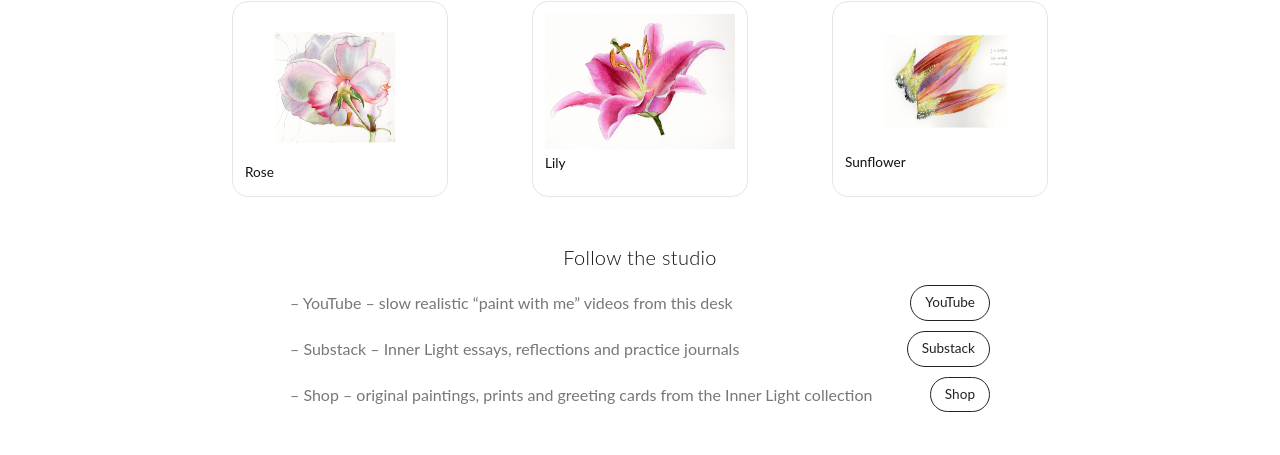
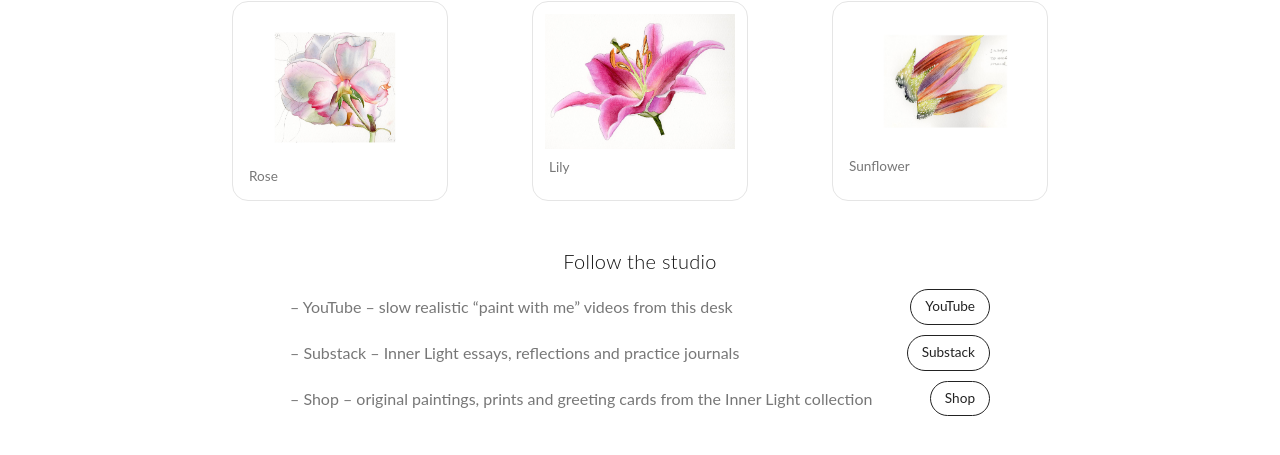
Before and after one commit to Leondecoding/Leondecoding.github.io, a Jekyll site: the page built from studio.html, in a window 1280 px wide and 1400 px high, scrolled down 342 px. Shown: the part 926-1381 px from the top of the window. Built offline with Jekyll 4.4.1, drawn with Linux system fonts in a browser that asks for light colours.

Commit message:
Update studio.html

```diff
--- a/studio.html
+++ b/studio.html
@@ -124,9 +124,10 @@ permalink: /studio/
   object-fit: cover;
 }
 .studio-gallery__caption {
-  margin-top: 4px;        /* 图片和标题之间留一点空隙 */
+  margin-top: 8px;        /* 图片和标题之间留一点空隙 */
+  margin-left: 4px;     /* 标题向右移一点点 */
   font-size: 0.85rem;     /* 小一点的字 */
-  color: #111;            /* 黑色偏深 */
+  color: #777;            /* 黑色偏深 */
   text-align: left;       /* 左对齐，落在左下角 */
 }
 
```
